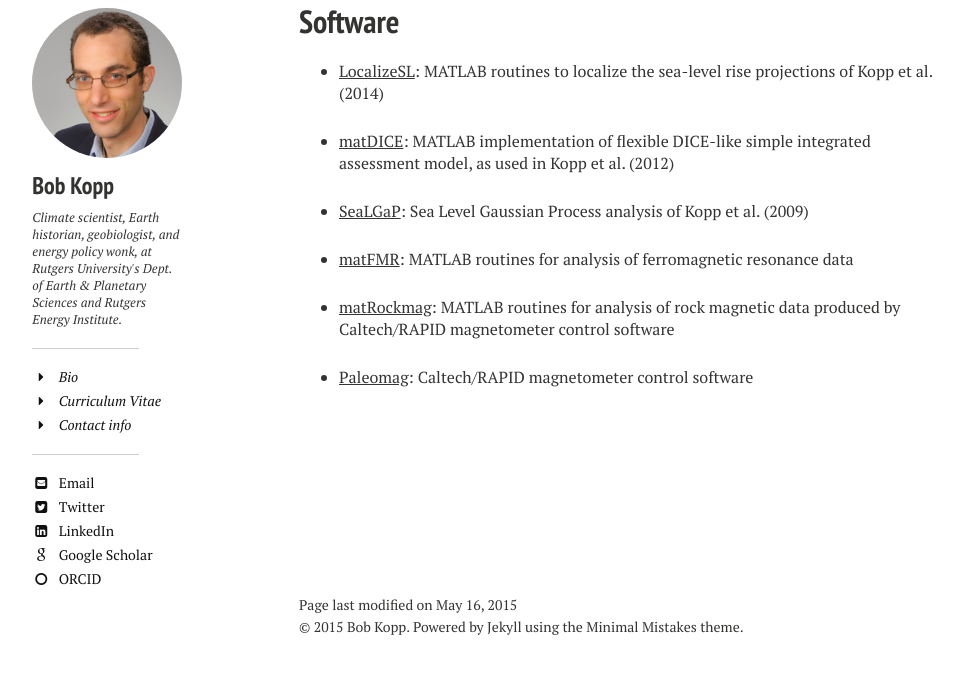
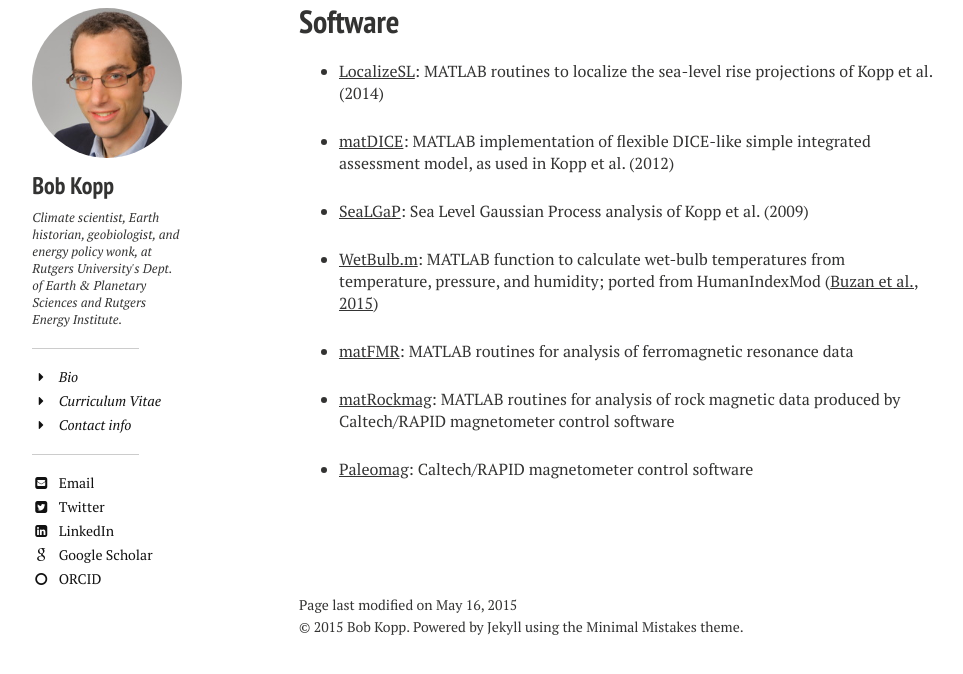
Before and after one commit to mrke/bobkopp.github.io, a Jekyll site: the page built from software/index.md, in a window 1280 px wide and 900 px high, scrolled down 858 px, cut to the strip 215-889 px from the top of the window. Shown: the whole strip, without its empty margins (21-984 px from the left). Built offline with Jekyll 4.4.1, drawn with Linux system fonts in a browser that asks for light colours; nearby versions of some CDN libraries.

Commit message:
Added WetBulb.m function

```diff
--- a/software/index.md
+++ b/software/index.md
@@ -16,6 +16,8 @@ image:
 
 * [SeaLGaP](code/SeaLGaP-2.0.zip): Sea Level Gaussian Process analysis of Kopp et al. (2009)
 
+* [WetBulb.m](code/WetBulb.m): MATLAB function to calculate wet-bulb temperatures from temperature, pressure, and humidity; ported from HumanIndexMod ([Buzan et al., 2015](http://dx.doi.org/10.5194/gmd-8-151-2015))
+
 * [matFMR](https://github.com/bobkopp/matFMR): MATLAB routines for analysis of ferromagnetic resonance data
 
 * [matRockmag](https://github.com/bobkopp/matRockmag): MATLAB routines for analysis of rock magnetic data produced by Caltech/RAPID magnetometer control software
```
Also changed, not shown: 1 other file.
